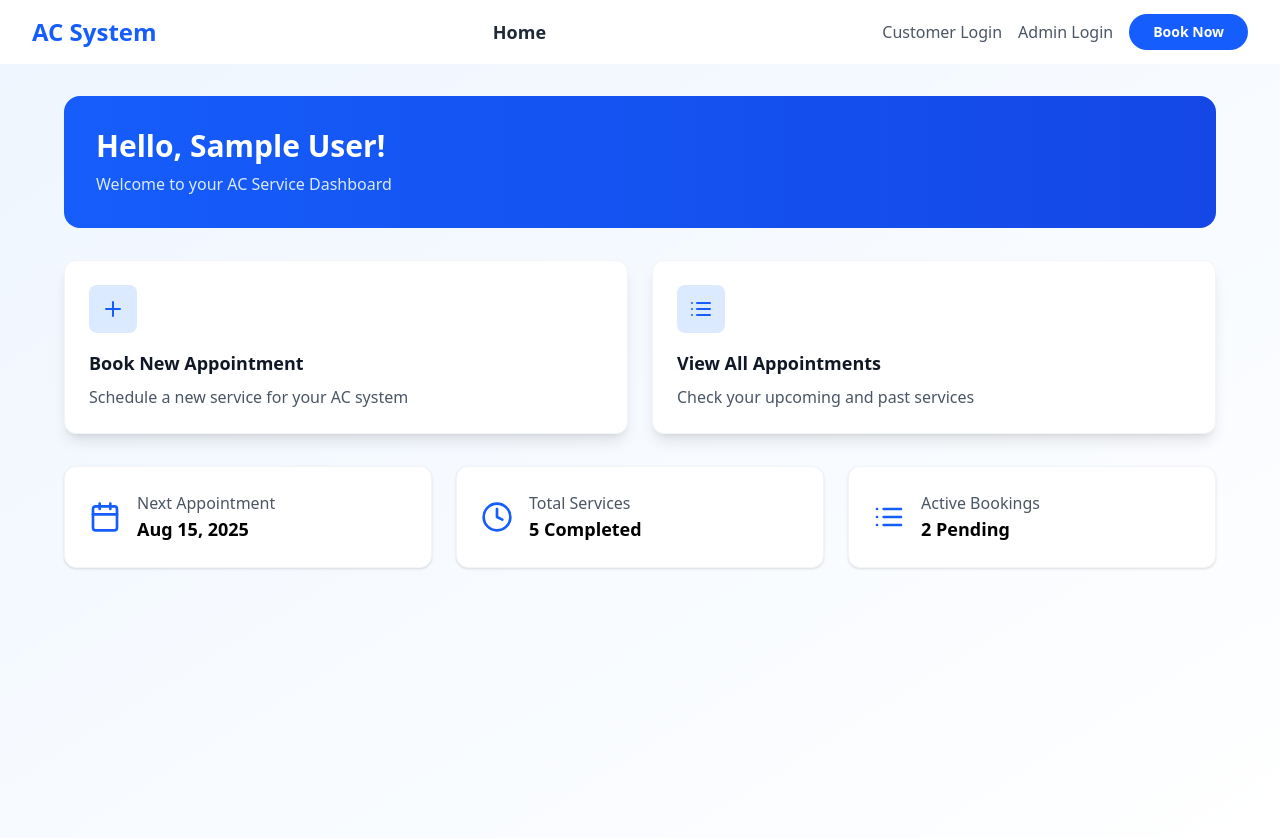
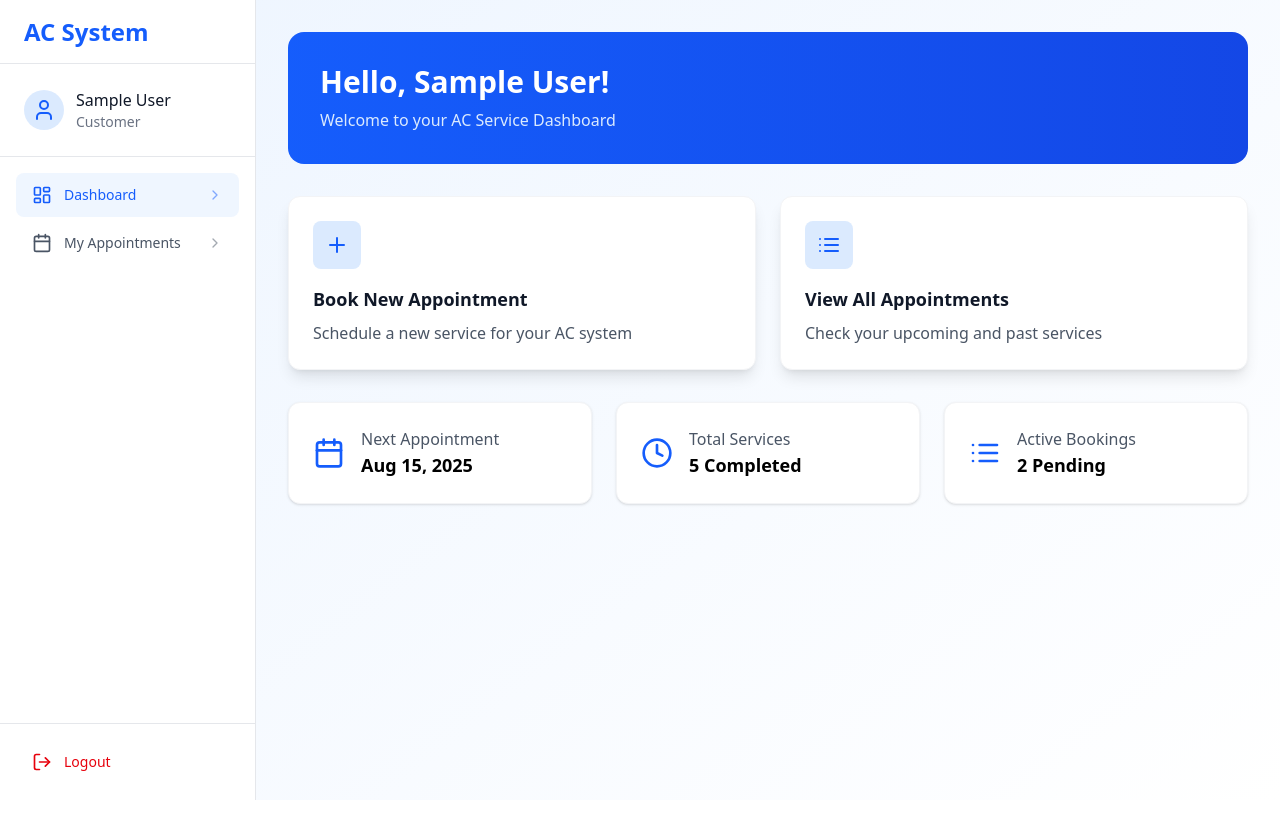
Before and after one commit to Plonteras191/FE-REBUILD-NEW-AC-SYSTEM, a React (Vite) app: page /customer/dashboard in a window 1280 px wide. Shown: the top 838 px of the page. After the commit the page ends 800 px from the top, so only its background shows below. Built offline with nearby package versions, Linux system fonts and the light colour scheme; sample sign-in values are in the browser's storage.

Commit message:
ADDED and Fix Some FEATURES

```diff
--- a/src/App.tsx
+++ b/src/App.tsx
@@ -6,7 +6,7 @@ import BookingPage from "./Pages/BookingPage"
 import LoginPage from "./Pages/customer/LoginPage"
 import DashboardPage from "./Pages/customer/DashboardPage"
 import AppointmentsPage from "./Pages/customer/AppointmentsPage"
-import ProtectedRoute from "./components/ProtectedRoute"
+import ProtectedRoute from "./routes/ProtectedRoute"
 
 
 function App() {
--- /dev/null
+++ b/src/Auth/AuthLayout.tsx
@@ -0,0 +1,29 @@
+import React from "react"
+import { useNavigate } from "react-router-dom"
+import Sidebar from "../components/Sidebar"
+
+interface AuthLayoutProps {
+  children: React.ReactNode
+  role: "customer" | "admin"
+}
+
+const AuthLayout: React.FC<AuthLayoutProps> = ({ children, role }) => {
+  const navigate = useNavigate()
+
+  const handleLogout = () => {
+    localStorage.removeItem("isAuthenticated")
+    localStorage.removeItem("user")
+    navigate("/customer/login", { replace: true })
+  }
+
+  return (
+    <div className="flex min-h-screen bg-gray-50">
+      <Sidebar role={role} onLogout={handleLogout} />
+      <main className="flex-1 ml-64">
+        {children}
+      </main>
+    </div>
+  )
+}
+
+export default AuthLayout
--- a/src/Pages/customer/AppointmentsPage.tsx
+++ b/src/Pages/customer/AppointmentsPage.tsx
@@ -1,6 +1,6 @@
 import React, { useState } from "react"
 import { Calendar, AlertCircle } from "lucide-react"
-import Layout from "../../components/Layout"
+import AuthLayout from "../../Auth/AuthLayout"
 
 type AppointmentStatus = "Scheduled" | "Completed" | "Cancelled"
 
@@ -62,7 +62,7 @@ const AppointmentsPage: React.FC = () => {
   )
 
   return (
-    <Layout>
+    <AuthLayout role="customer">
       <div className="min-h-screen bg-gradient-to-br from-blue-50 to-white py-8 px-4 sm:px-6 lg:px-8">
         <div className="max-w-6xl mx-auto">
           {/* Header */}
@@ -217,7 +217,7 @@ const AppointmentsPage: React.FC = () => {
           </div>
         </div>
       )}
-    </Layout>
+    </AuthLayout>
   )
 }
 
--- a/src/Pages/customer/DashboardPage.tsx
+++ b/src/Pages/customer/DashboardPage.tsx
@@ -1,7 +1,7 @@
 import React from "react"
 import { useNavigate } from "react-router-dom"
 import { Calendar, Clock, List, Plus } from "lucide-react"
-import Layout from "../../components/Layout"
+import AuthLayout from "../../Auth/AuthLayout"
 
 const DashboardPage: React.FC = () => {
   const navigate = useNavigate()
@@ -18,7 +18,7 @@ const DashboardPage: React.FC = () => {
   }, [navigate])
 
   return (
-    <Layout>
+    <AuthLayout role="customer">
       <div className="min-h-screen bg-gradient-to-br from-blue-50 to-white py-8 px-4 sm:px-6 lg:px-8">
         <div className="max-w-6xl mx-auto">
           {/* Welcome Banner */}
@@ -92,7 +92,7 @@ const DashboardPage: React.FC = () => {
           </div>
         </div>
       </div>
-    </Layout>
+    </AuthLayout>
   )
 }
 
--- /dev/null
+++ b/src/components/Sidebar.tsx
@@ -0,0 +1,116 @@
+import React from "react"
+import { Link, useLocation } from "react-router-dom"
+import {
+  LayoutDashboard,
+  Calendar,
+  Settings,
+  LogOut,
+  User,
+  ChevronRight,
+} from "lucide-react"
+
+interface SidebarProps {
+  role: "customer" | "admin"
+  onLogout: () => void
+}
+
+const Sidebar: React.FC<SidebarProps> = ({ role, onLogout }) => {
+  const location = useLocation()
+  const userStr = localStorage.getItem("user")
+  const user = userStr ? JSON.parse(userStr) : null
+
+  const customerLinks = [
+    {
+      title: "Dashboard",
+      path: "/customer/dashboard",
+      icon: <LayoutDashboard className="w-5 h-5" />,
+    },
+    {
+      title: "My Appointments",
+      path: "/customer/appointments",
+      icon: <Calendar className="w-5 h-5" />,
+    },
+  ]
+
+  const adminLinks = [
+    {
+      title: "Dashboard",
+      path: "/admin/dashboard",
+      icon: <LayoutDashboard className="w-5 h-5" />,
+    },
+    {
+      title: "Appointments",
+      path: "/admin/appointments",
+      icon: <Calendar className="w-5 h-5" />,
+    },
+    {
+      title: "Settings",
+      path: "/admin/settings",
+      icon: <Settings className="w-5 h-5" />,
+    },
+  ]
+
+  const links = role === "customer" ? customerLinks : adminLinks
+
+  return (
+    <div className="fixed left-0 top-0 h-screen w-64 bg-white border-r border-gray-200 flex flex-col">
+      {/* Logo */}
+      <div className="h-16 flex items-center justify-between px-6 border-b border-gray-200">
+        <Link to="/" className="text-2xl font-bold text-blue-600">
+          AC System
+        </Link>
+      </div>
+
+      {/* User Info */}
+      <div className="p-6 border-b border-gray-200">
+        <div className="flex items-center space-x-3">
+          <div className="w-10 h-10 rounded-full bg-blue-100 flex items-center justify-center">
+            <User className="w-6 h-6 text-blue-600" />
+          </div>
+          <div>
+            <div className="font-medium text-gray-900">{user?.name || "Guest"}</div>
+            <div className="text-sm text-gray-500 capitalize">{role}</div>
+          </div>
+        </div>
+      </div>
+
+      {/* Navigation Links */}
+      <nav className="flex-1 p-4">
+        <ul className="space-y-1">
+          {links.map((link) => (
+            <li key={link.path}>
+              <Link
+                to={link.path}
+                className={`flex items-center justify-between px-4 py-3 rounded-lg text-sm font-medium transition-colors duration-150
+                  ${
+                    location.pathname === link.path
+                      ? "bg-blue-50 text-blue-600"
+                      : "text-gray-600 hover:bg-gray-50"
+                  }`}
+              >
+                <div className="flex items-center space-x-3">
+                  {link.icon}
+                  <span>{link.title}</span>
+                </div>
+                <ChevronRight className="w-4 h-4 opacity-50" />
+              </Link>
+            </li>
+          ))}
+        </ul>
+      </nav>
+
+      {/* Logout Button */}
+      <div className="p-4 border-t border-gray-200">
+        <button
+          onClick={onLogout}
+          className="flex items-center space-x-3 px-4 py-3 w-full text-left text-sm font-medium text-red-600 hover:bg-red-50 rounded-lg transition-colors duration-150"
+        >
+          <LogOut className="w-5 h-5" />
+          <span>Logout</span>
+        </button>
+      </div>
+    </div>
+  )
+}
+
+export default Sidebar
--- a/vite.config.ts
+++ b/vite.config.ts
@@ -7,5 +7,5 @@ export default defineConfig({
   plugins: [react(),
     tailwindcss(),
   ],
-  base: process.env.VITE_BASE_PATH || '/FE-NEW-AC-SYSTEM',
+  //base: process.env.VITE_BASE_PATH || '/FE-NEW-AC-SYSTEM',
 })
```
Also changed, not shown: src/Api/api.tsx (added, +8 -0 lines), src/routes/ProtectedRoute.tsx (renamed from src/components/ProtectedRoute.tsx).
